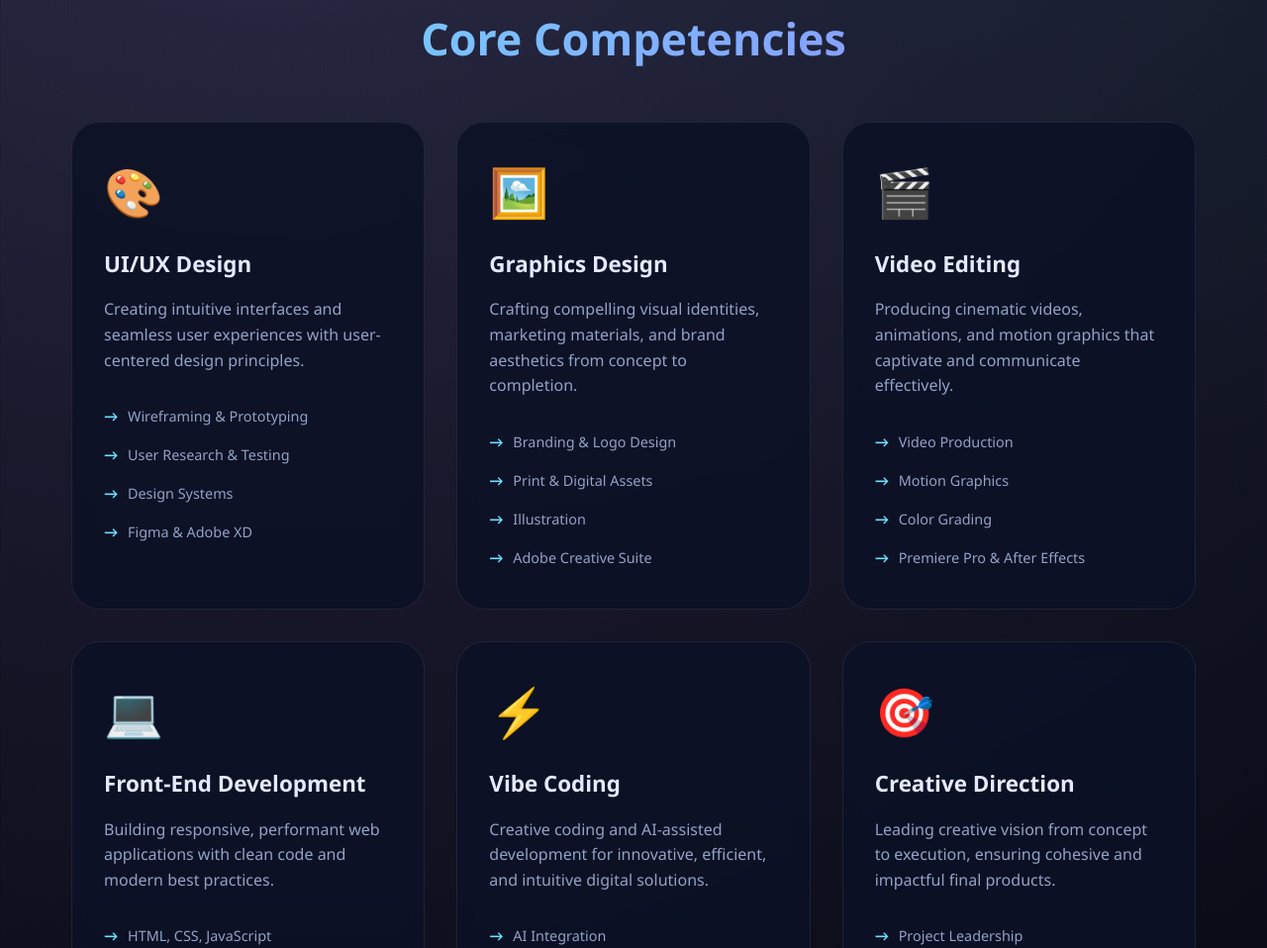
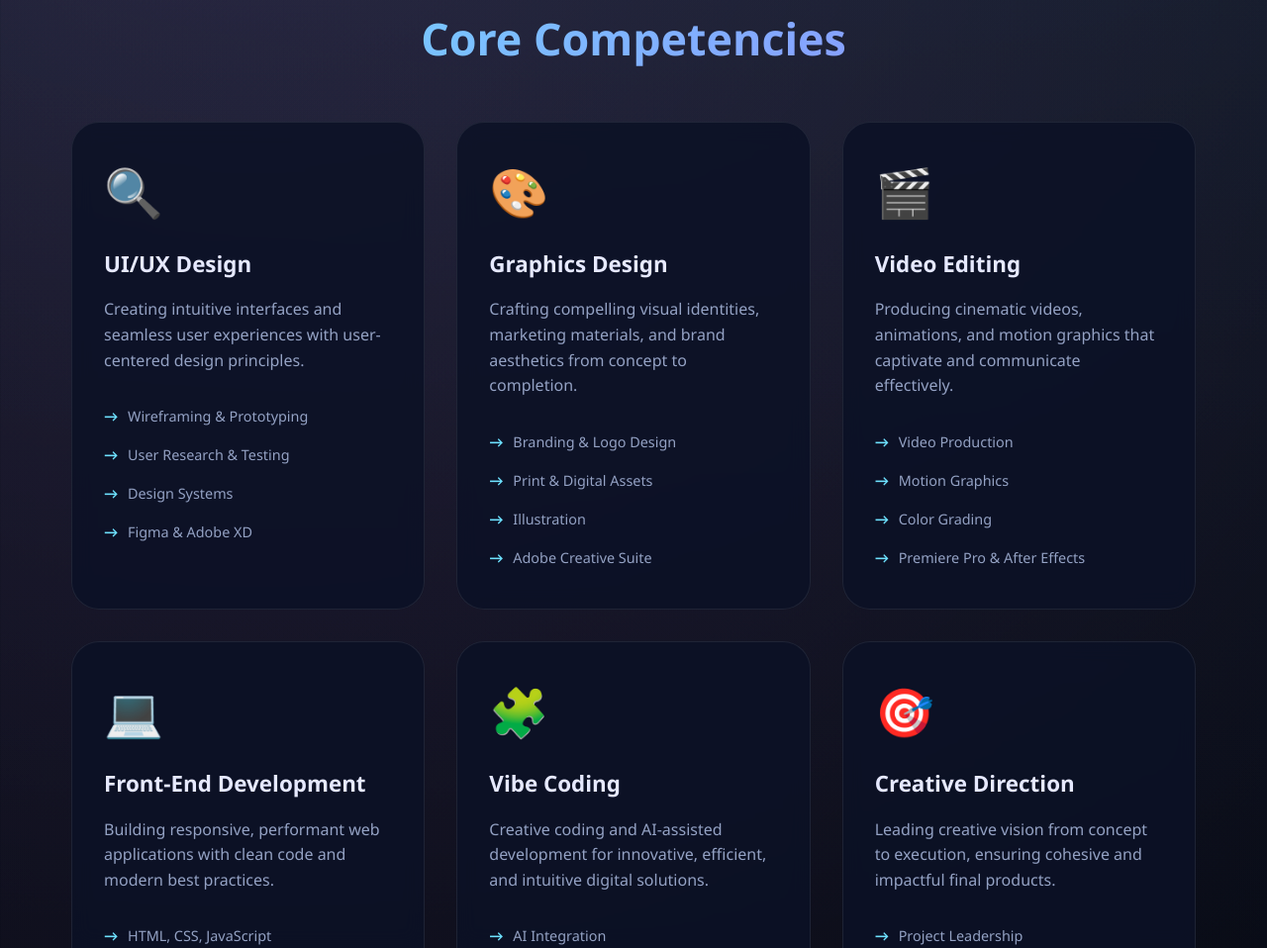
Before and after one commit to Jegzy14/Portfolio, a plain HTML site: page index.html in a window 1280 px wide. Shown: the part 2116-3074 px from the top of the page at 99% size. Drawn offline with Linux system fonts and the light colour scheme.

Commit message:
Update index.html

```diff
--- a/index.html
+++ b/index.html
@@ -119,7 +119,7 @@
             <div class="skills-grid">
                 <!-- UI/UX Design -->
                 <div class="skill-card animate-on-scroll">
-                    <div class="skill-icon">🎨</div>
+                    <div class="skill-icon">🔍</div>
                     <h3>UI/UX Design</h3>
                     <p>Creating intuitive interfaces and seamless user experiences with user-centered design principles.</p>
                     <ul class="skill-list">
@@ -132,7 +132,7 @@
 
                 <!-- Graphics Design -->
                 <div class="skill-card animate-on-scroll">
-                    <div class="skill-icon">🖼️</div>
+                    <div class="skill-icon">🎨</div>
                     <h3>Graphics Design</h3>
                     <p>Crafting compelling visual identities, marketing materials, and brand aesthetics from concept to completion.</p>
                     <ul class="skill-list">
@@ -171,7 +171,7 @@
 
                 <!-- Vibe Coding -->
                 <div class="skill-card animate-on-scroll">
-                    <div class="skill-icon">⚡</div>
+                    <div class="skill-icon">🧩</div>
                     <h3>Vibe Coding</h3>
                     <p>Creative coding and AI-assisted development for innovative, efficient, and intuitive digital solutions.</p>
                     <ul class="skill-list">
```
